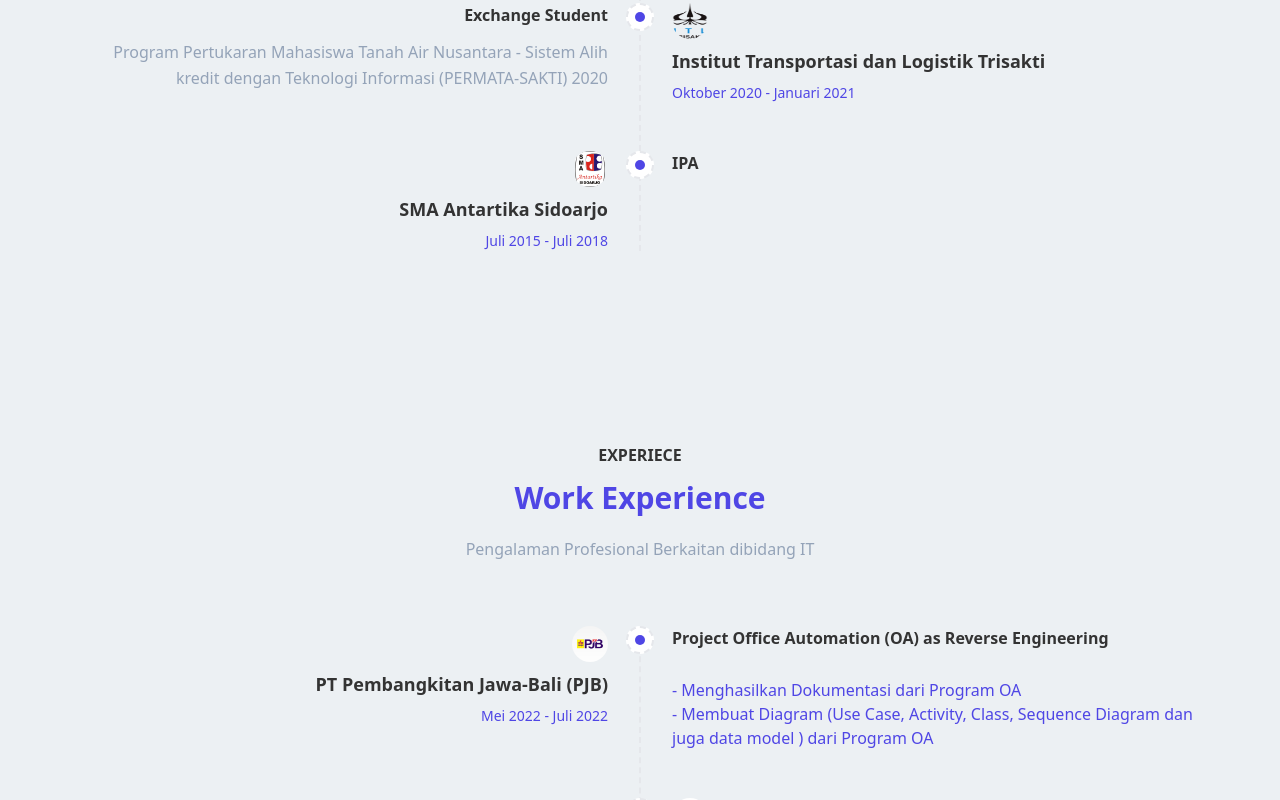
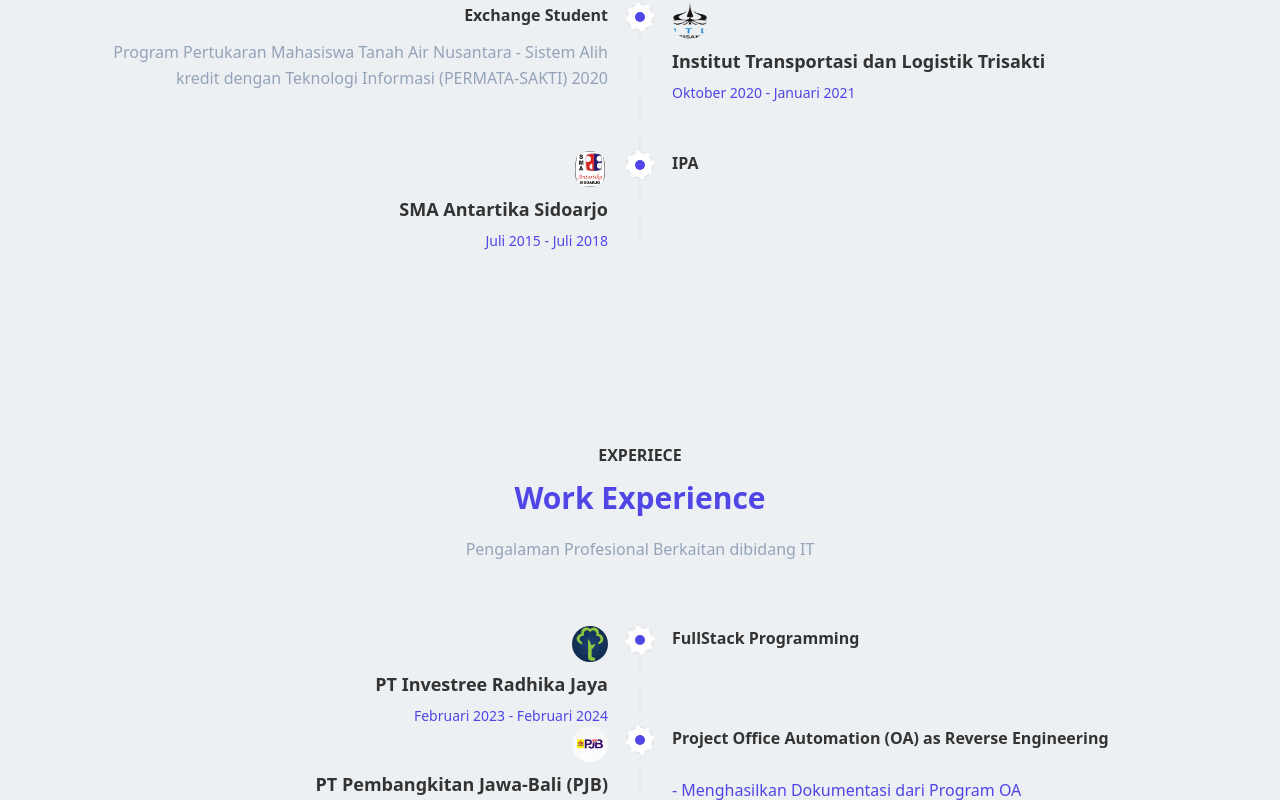
Before and after one commit to rizaldap2/rizaldap2.github.io, a plain HTML site: page index.html in a window 1280 px wide. Shown: the part 2000-2800 px from the top of the page. Drawn offline with nearby package versions, Linux system fonts and the light colour scheme.

Commit message:
Add Investree

```diff
--- a/index.html
+++ b/index.html
@@ -351,6 +351,25 @@
             <div class="scrollac grid grid-cols-1 mt-8">
                 <div
                     class="relative after:content-[''] after:absolute after:top-0 md:after:right-0 md:after:left-0 after:w-px after:h-full md:after:m-auto after:border-l-2 after:border-dashed after:border-gray-200 dark:after:border-gray-700 ml-3 md:ml-0">
+
+                    <!--Start content-->
+                    <div
+                        class="ml-8 md:ml-0 relative after:content-[''] after:absolute after:top-[9px] after:rounded-full after:z-10 after:w-2.5 after:h-2.5 after:bg-indigo-600 md:after:mx-auto md:after:right-0 md:after:left-0 after:-left-9 before:content-[''] before:absolute md:before:mx-auto md:before:right-0 md:before:left-0 before:-left-11 before:rounded-full before:z-10 before:border-2 before:border-dashed before:border-gray-200 dark:before:border-gray-700 before:top-0 before:w-7 before:h-7 before:bg-white dark:before:bg-slate-900">
+                        <div class="grid md:grid-cols-2">
+                            <div class="md:text-right md:mr-8 relative">
+                                <img src="assets/images/client/investreelogo.jpeg" class="rounded-full h-9 w-9 md:ml-auto"
+                                    alt="">
+                                <h5 class="my-2 font-semibold text-lg text-[#333]">PT Investree Radhika Jaya</h5>
+                                <h6 class="text-slate text-sm mb-0">Februari 2023 - Februari 2024</h6>
+                            </div>
+
+                            <div class="float-left text-left md:ml-8 mt-6 md:mt-0">
+                                <h5 class="title mb-1 font-semibold text-[#333]">FullStack Programming</h5>
+                            </div>
+                        </div>
+                    </div>
+                    <!--End content-->
+
                     <!--Start content-->
                     <div
                         class="ml-8 md:ml-0 relative after:content-[''] after:absolute after:top-[9px] after:rounded-full after:z-10 after:w-2.5 after:h-2.5 after:bg-indigo-600 md:after:mx-auto md:after:right-0 md:after:left-0 after:-left-9 before:content-[''] before:absolute md:before:mx-auto md:before:right-0 md:before:left-0 before:-left-11 before:rounded-full before:z-10 before:border-2 before:border-dashed before:border-gray-200 dark:before:border-gray-700 before:top-0 before:w-7 before:h-7 before:bg-white dark:before:bg-slate-900">
```
Also changed, not shown: assets/images/client/investreelogo.jpeg (added).
